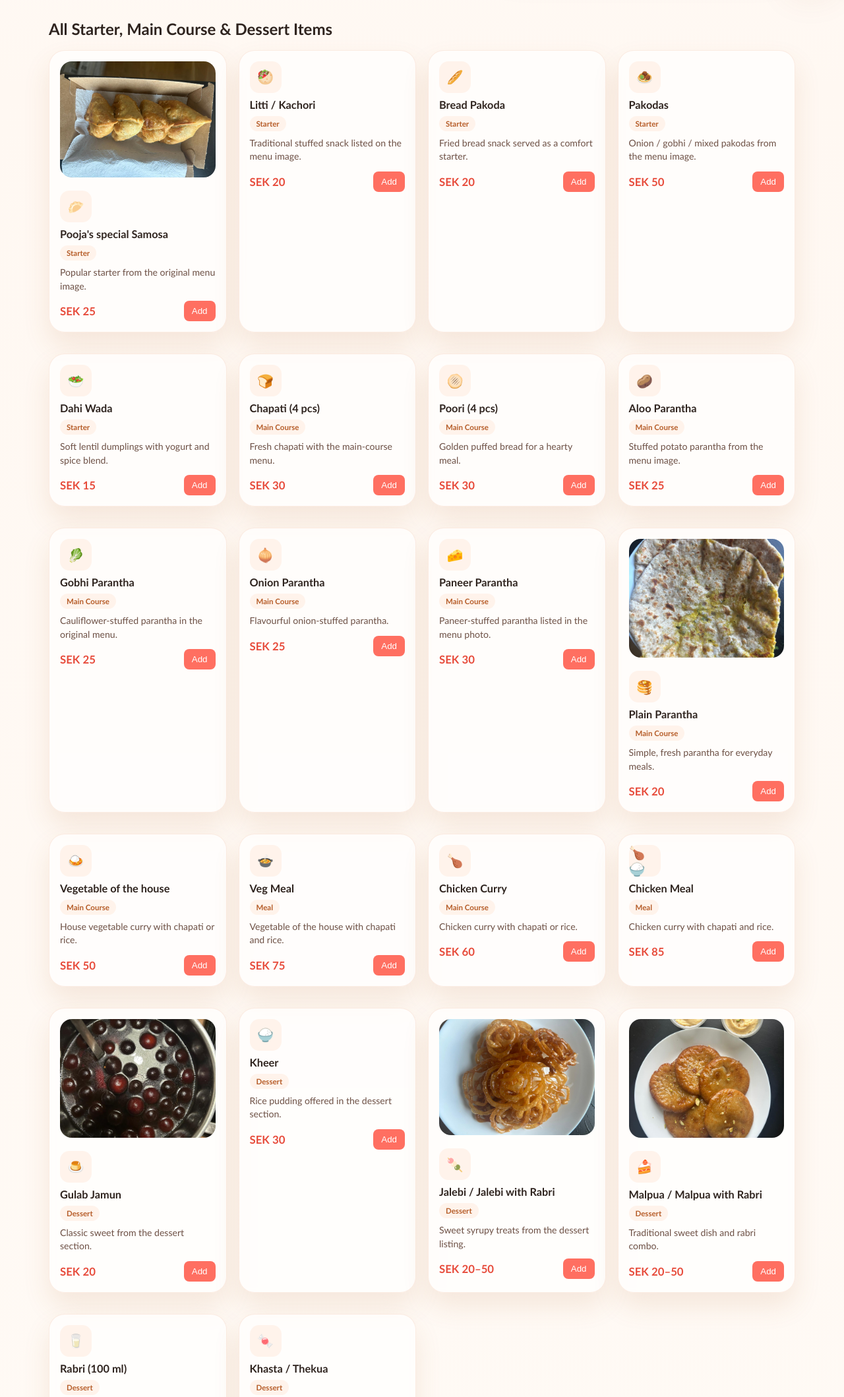
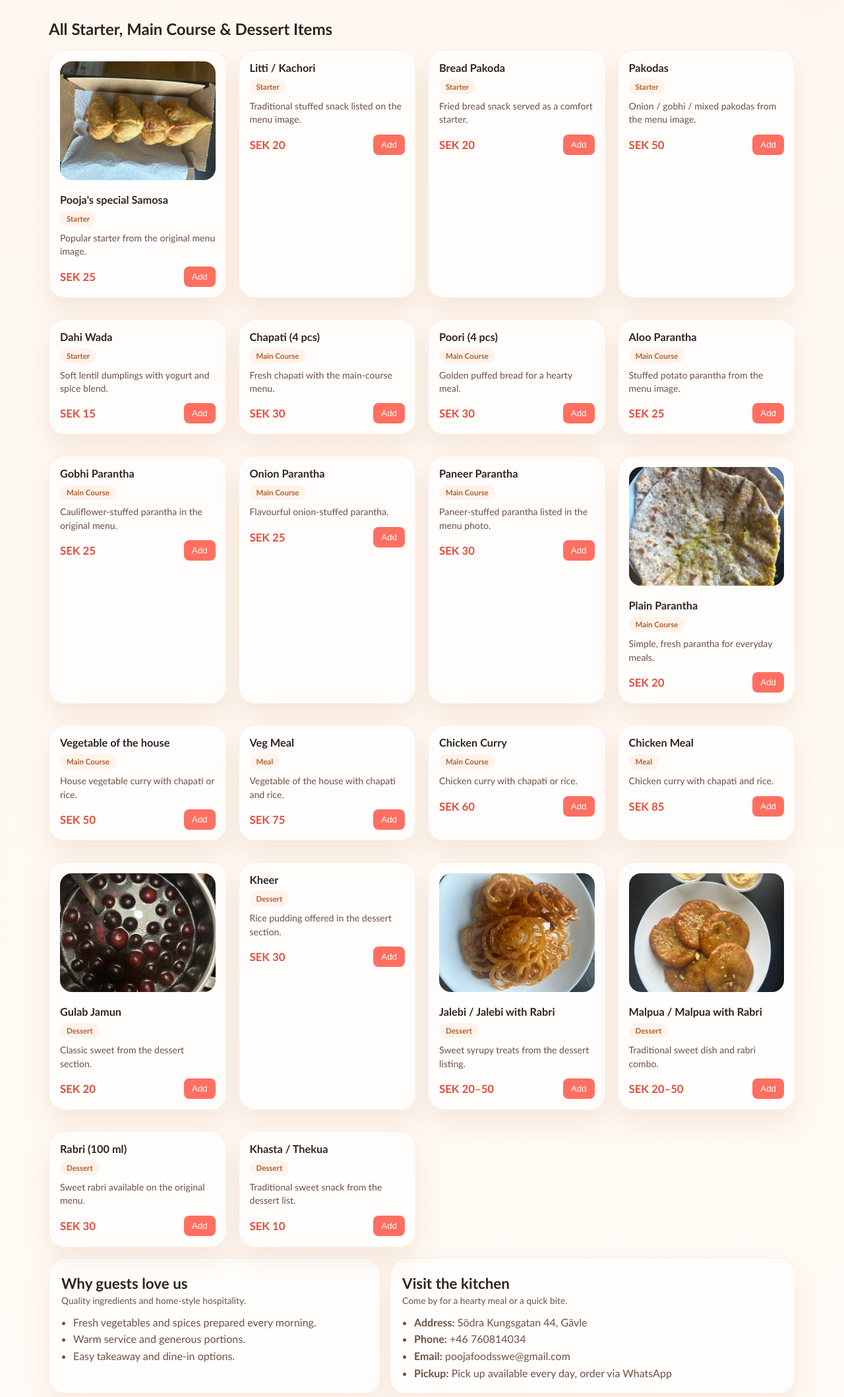
Before and after one commit to vtportal/poojafoods, a plain HTML site: page index.html in a window 1280 px wide. Shown: the part 816-2934 px from the top of the page at 66% size. Drawn offline with Linux system fonts and the light colour scheme.

Commit message:
updated menus

```diff
--- a/index.html
+++ b/index.html
@@ -240,10 +240,10 @@
 
     .menu-card img {
       width: 100%;
+      height: 180px;
       border-radius: 18px;
       object-fit: cover;
       margin-bottom: 12px;
-      max-height: 180px;
     }
 
     .menu-header {
@@ -655,7 +655,6 @@
       <div class="menu-grid" style="grid-template-columns: repeat(auto-fit, minmax(260px, 1fr)); gap: 32px 18px;">
         <div class="menu-card" style="display:flex; flex-direction:column; align-items:flex-start; gap:8px;">
           <img src="samosa.jpeg" alt="Pooja's special Samosa" />
-          <span style="display:inline-flex; align-items:center; justify-content:center; width:48px; height:48px; border-radius:14px; background:#fff3eb; font-size:1.25rem;">🥟</span>
           <div style="font-weight:700; font-size:1.02rem;">Pooja's special Samosa</div>
           <span style="background:#fff3eb; color:#b65d29; border-radius:999px; padding:5px 10px; font-size:0.72rem; font-weight:800;">Starter</span>
           <p style="margin:0; color:#6d5045; font-size:0.88rem;">Popular starter from the original menu image.</p>
@@ -665,7 +664,6 @@
           </div>
         </div>
         <div class="menu-card" style="display:flex; flex-direction:column; align-items:flex-start; gap:8px;">
-          <span style="display:inline-flex; align-items:center; justify-content:center; width:48px; height:48px; border-radius:14px; background:#fff3eb; font-size:1.25rem;">🥙</span>
           <div style="font-weight:700; font-size:1.02rem;">Litti / Kachori</div>
           <span style="background:#fff3eb; color:#b65d29; border-radius:999px; padding:5px 10px; font-size:0.72rem; font-weight:800;">Starter</span>
           <p style="margin:0; color:#6d5045; font-size:0.88rem;">Traditional stuffed snack listed on the menu image.</p>
@@ -675,7 +673,6 @@
           </div>
         </div>
         <div class="menu-card" style="display:flex; flex-direction:column; align-items:flex-start; gap:8px;">
-          <span style="display:inline-flex; align-items:center; justify-content:center; width:48px; height:48px; border-radius:14px; background:#fff3eb; font-size:1.25rem;">🥖</span>
           <div style="font-weight:700; font-size:1.02rem;">Bread Pakoda</div>
           <span style="background:#fff3eb; color:#b65d29; border-radius:999px; padding:5px 10px; font-size:0.72rem; font-weight:800;">Starter</span>
           <p style="margin:0; color:#6d5045; font-size:0.88rem;">Fried bread snack served as a comfort starter.</p>
@@ -685,7 +682,6 @@
           </div>
         </div>
         <div class="menu-card" style="display:flex; flex-direction:column; align-items:flex-start; gap:8px;">
-          <span style="display:inline-flex; align-items:center; justify-content:center; width:48px; height:48px; border-radius:14px; background:#fff3eb; font-size:1.25rem;">🧆</span>
           <div style="font-weight:700; font-size:1.02rem;">Pakodas</div>
           <span style="background:#fff3eb; color:#b65d29; border-radius:999px; padding:5px 10px; font-size:0.72rem; font-weight:800;">Starter</span>
           <p style="margin:0; color:#6d5045; font-size:0.88rem;">Onion / gobhi / mixed pakodas from the menu image.</p>
@@ -695,7 +691,6 @@
           </div>
         </div>
         <div class="menu-card" style="display:flex; flex-direction:column; align-items:flex-start; gap:8px;">
-          <span style="display:inline-flex; align-items:center; justify-content:center; width:48px; height:48px; border-radius:14px; background:#fff3eb; font-size:1.25rem;">🥗</span>
           <div style="font-weight:700; font-size:1.02rem;">Dahi Wada</div>
           <span style="background:#fff3eb; color:#b65d29; border-radius:999px; padding:5px 10px; font-size:0.72rem; font-weight:800;">Starter</span>
           <p style="margin:0; color:#6d5045; font-size:0.88rem;">Soft lentil dumplings with yogurt and spice blend.</p>
@@ -705,7 +700,6 @@
           </div>
         </div>
         <div class="menu-card" style="display:flex; flex-direction:column; align-items:flex-start; gap:8px;">
-          <span style="display:inline-flex; align-items:center; justify-content:center; width:48px; height:48px; border-radius:14px; background:#fff3eb; font-size:1.25rem;">🍞</span>
           <div style="font-weight:700; font-size:1.02rem;">Chapati (4 pcs)</div>
           <span style="background:#fff3eb; color:#b65d29; border-radius:999px; padding:5px 10px; font-size:0.72rem; font-weight:800;">Main Course</span>
           <p style="margin:0; color:#6d5045; font-size:0.88rem;">Fresh chapati with the main-course menu.</p>
@@ -715,7 +709,6 @@
           </div>
         </div>
         <div class="menu-card" style="display:flex; flex-direction:column; align-items:flex-start; gap:8px;">
-          <span style="display:inline-flex; align-items:center; justify-content:center; width:48px; height:48px; border-radius:14px; background:#fff3eb; font-size:1.25rem;">🫓</span>
           <div style="font-weight:700; font-size:1.02rem;">Poori (4 pcs)</div>
           <span style="background:#fff3eb; color:#b65d29; border-radius:999px; padding:5px 10px; font-size:0.72rem; font-weight:800;">Main Course</span>
           <p style="margin:0; color:#6d5045; font-size:0.88rem;">Golden puffed bread for a hearty meal.</p>
@@ -725,7 +718,6 @@
           </div>
         </div>
         <div class="menu-card" style="display:flex; flex-direction:column; align-items:flex-start; gap:8px;">
-          <span style="display:inline-flex; align-items:center; justify-content:center; width:48px; height:48px; border-radius:14px; background:#fff3eb; font-size:1.25rem;">🥔</span>
           <div style="font-weight:700; font-size:1.02rem;">Aloo Parantha</div>
           <span style="background:#fff3eb; color:#b65d29; border-radius:999px; padding:5px 10px; font-size:0.72rem; font-weight:800;">Main Course</span>
           <p style="margin:0; color:#6d5045; font-size:0.88rem;">Stuffed potato parantha from the menu image.</p>
@@ -735,7 +727,6 @@
           </div>
         </div>
         <div class="menu-card" style="display:flex; flex-direction:column; align-items:flex-start; gap:8px;">
-          <span style="display:inline-flex; align-items:center; justify-content:center; width:48px; height:48px; border-radius:14px; background:#fff3eb; font-size:1.25rem;">🥬</span>
           <div style="font-weight:700; font-size:1.02rem;">Gobhi Parantha</div>
           <span style="background:#fff3eb; color:#b65d29; border-radius:999px; padding:5px 10px; font-size:0.72rem; font-weight:800;">Main Course</span>
           <p style="margin:0; color:#6d5045; font-size:0.88rem;">Cauliflower-stuffed parantha in the original menu.</p>
@@ -745,7 +736,6 @@
           </div>
         </div>
         <div class="menu-card" style="display:flex; flex-direction:column; align-items:flex-start; gap:8px;">
-          <span style="display:inline-flex; align-items:center; justify-content:center; width:48px; height:48px; border-radius:14px; background:#fff3eb; font-size:1.25rem;">🧅</span>
           <div style="font-weight:700; font-size:1.02rem;">Onion Parantha</div>
           <span style="background:#fff3eb; color:#b65d29; border-radius:999px; padding:5px 10px; font-size:0.72rem; font-weight:800;">Main Course</span>
           <p style="margin:0; color:#6d5045; font-size:0.88rem;">Flavourful onion-stuffed parantha.</p>
@@ -755,7 +745,6 @@
           </div>
         </div>
         <div class="menu-card" style="display:flex; flex-direction:column; align-items:flex-start; gap:8px;">
-          <span style="display:inline-flex; align-items:center; justify-content:center; width:48px; height:48px; border-radius:14px; background:#fff3eb; font-size:1.25rem;">🧀</span>
           <div style="font-weight:700; font-size:1.02rem;">Paneer Parantha</div>
           <span style="background:#fff3eb; color:#b65d29; border-radius:999px; padding:5px 10px; font-size:0.72rem; font-weight:800;">Main Course</span>
           <p style="margin:0; color:#6d5045; font-size:0.88rem;">Paneer-stuffed parantha listed in the menu photo.</p>
@@ -766,7 +755,6 @@
         </div>
         <div class="menu-card" style="display:flex; flex-direction:column; align-items:flex-start; gap:8px;">
           <img src="paratha.jpeg" alt="Plain Parantha" />
-          <span style="display:inline-flex; align-items:center; justify-content:center; width:48px; height:48px; border-radius:14px; background:#fff3eb; font-size:1.25rem;">🥞</span>
           <div style="font-weight:700; font-size:1.02rem;">Plain Parantha</div>
           <span style="background:#fff3eb; color:#b65d29; border-radius:999px; padding:5px 10px; font-size:0.72rem; font-weight:800;">Main Course</span>
           <p style="margin:0; color:#6d5045; font-size:0.88rem;">Simple, fresh parantha for everyday meals.</p>
@@ -776,7 +764,6 @@
           </div>
         </div>
         <div class="menu-card" style="display:flex; flex-direction:column; align-items:flex-start; gap:8px;">
-          <span style="display:inline-flex; align-items:center; justify-content:center; width:48px; height:48px; border-radius:14px; background:#fff3eb; font-size:1.25rem;">🍛</span>
           <div style="font-weight:700; font-size:1.02rem;">Vegetable of the house</div>
           <span style="background:#fff3eb; color:#b65d29; border-radius:999px; padding:5px 10px; font-size:0.72rem; font-weight:800;">Main Course</span>
           <p style="margin:0; color:#6d5045; font-size:0.88rem;">House vegetable curry with chapati or rice.</p>
@@ -786,7 +773,6 @@
           </div>
         </div>
         <div class="menu-card" style="display:flex; flex-direction:column; align-items:flex-start; gap:8px;">
-          <span style="display:inline-flex; align-items:center; justify-content:center; width:48px; height:48px; border-radius:14px; background:#fff3eb; font-size:1.25rem;">🍲</span>
           <div style="font-weight:700; font-size:1.02rem;">Veg Meal</div>
           <span style="background:#fff3eb; color:#b65d29; border-radius:999px; padding:5px 10px; font-size:0.72rem; font-weight:800;">Meal</span>
           <p style="margin:0; color:#6d5045; font-size:0.88rem;">Vegetable of the house with chapati and rice.</p>
@@ -796,7 +782,6 @@
           </div>
         </div>
         <div class="menu-card" style="display:flex; flex-direction:column; align-items:flex-start; gap:8px;">
-          <span style="display:inline-flex; align-items:center; justify-content:center; width:48px; height:48px; border-radius:14px; background:#fff3eb; font-size:1.25rem;">🍗</span>
           <div style="font-weight:700; font-size:1.02rem;">Chicken Curry</div>
           <span style="background:#fff3eb; color:#b65d29; border-radius:999px; padding:5px 10px; font-size:0.72rem; font-weight:800;">Main Course</span>
           <p style="margin:0; color:#6d5045; font-size:0.88rem;">Chicken curry with chapati or rice.</p>
@@ -806,7 +791,6 @@
           </div>
         </div>
         <div class="menu-card" style="display:flex; flex-direction:column; align-items:flex-start; gap:8px;">
-          <span style="display:inline-flex; align-items:center; justify-content:center; width:48px; height:48px; border-radius:14px; background:#fff3eb; font-size:1.25rem;">🍗🍚</span>
           <div style="font-weight:700; font-size:1.02rem;">Chicken Meal</div>
           <span style="background:#fff3eb; color:#b65d29; border-radius:999px; padding:5px 10px; font-size:0.72rem; font-weight:800;">Meal</span>
           <p style="margin:0; color:#6d5045; font-size:0.88rem;">Chicken curry with chapati and rice.</p>
@@ -817,7 +801,6 @@
         </div>
         <div class="menu-card" style="display:flex; flex-direction:column; align-items:flex-start; gap:8px;">
           <img src="jamun.jpeg" alt="Gulab Jamun" />
-          <span style="display:inline-flex; align-items:center; justify-content:center; width:48px; height:48px; border-radius:14px; background:#fff3eb; font-size:1.25rem;">🍮</span>
           <div style="font-weight:700; font-size:1.02rem;">Gulab Jamun</div>
           <span style="background:#fff3eb; color:#b65d29; border-radius:999px; padding:5px 10px; font-size:0.72rem; font-weight:800;">Dessert</span>
           <p style="margin:0; color:#6d5045; font-size:0.88rem;">Classic sweet from the dessert section.</p>
@@ -827,7 +810,6 @@
           </div>
         </div>
         <div class="menu-card" style="display:flex; flex-direction:column; align-items:flex-start; gap:8px;">
-          <span style="display:inline-flex; align-items:center; justify-content:center; width:48px; height:48px; border-radius:14px; background:#fff3eb; font-size:1.25rem;">🍚</span>
           <div style="font-weight:700; font-size:1.02rem;">Kheer</div>
           <span style="background:#fff3eb; color:#b65d29; border-radius:999px; padding:5px 10px; font-size:0.72rem; font-weight:800;">Dessert</span>
           <p style="margin:0; color:#6d5045; font-size:0.88rem;">Rice pudding offered in the dessert section.</p>
@@ -838,7 +820,6 @@
         </div>
         <div class="menu-card" style="display:flex; flex-direction:column; align-items:flex-start; gap:8px;">
           <img src="jalebi.jpeg" alt="Jalebi" />
-          <span style="display:inline-flex; align-items:center; justify-content:center; width:48px; height:48px; border-radius:14px; background:#fff3eb; font-size:1.25rem;">🍡</span>
           <div style="font-weight:700; font-size:1.02rem;">Jalebi / Jalebi with Rabri</div>
           <span style="background:#fff3eb; color:#b65d29; border-radius:999px; padding:5px 10px; font-size:0.72rem; font-weight:800;">Dessert</span>
           <p style="margin:0; color:#6d5045; font-size:0.88rem;">Sweet syrupy treats from the dessert listing.</p>
@@ -849,7 +830,6 @@
         </div>
         <div class="menu-card" style="display:flex; flex-direction:column; align-items:flex-start; gap:8px;">
           <img src="malpua.jpeg" alt="Malpua" />
-          <span style="display:inline-flex; align-items:center; justify-content:center; width:48px; height:48px; border-radius:14px; background:#fff3eb; font-size:1.25rem;">🍰</span>
           <div style="font-weight:700; font-size:1.02rem;">Malpua / Malpua with Rabri</div>
           <span style="background:#fff3eb; color:#b65d29; border-radius:999px; padding:5px 10px; font-size:0.72rem; font-weight:800;">Dessert</span>
           <p style="margin:0; color:#6d5045; font-size:0.88rem;">Traditional sweet dish and rabri combo.</p>
@@ -859,7 +839,6 @@
           </div>
         </div>
         <div class="menu-card" style="display:flex; flex-direction:column; align-items:flex-start; gap:8px;">
-          <span style="display:inline-flex; align-items:center; justify-content:center; width:48px; height:48px; border-radius:14px; background:#fff3eb; font-size:1.25rem;">🥛</span>
           <div style="font-weight:700; font-size:1.02rem;">Rabri (100 ml)</div>
           <span style="background:#fff3eb; color:#b65d29; border-radius:999px; padding:5px 10px; font-size:0.72rem; font-weight:800;">Dessert</span>
           <p style="margin:0; color:#6d5045; font-size:0.88rem;">Sweet rabri available on the original menu.</p>
@@ -869,7 +848,6 @@
           </div>
         </div>
         <div class="menu-card" style="display:flex; flex-direction:column; align-items:flex-start; gap:8px;">
-          <span style="display:inline-flex; align-items:center; justify-content:center; width:48px; height:48px; border-radius:14px; background:#fff3eb; font-size:1.25rem;">🍬</span>
           <div style="font-weight:700; font-size:1.02rem;">Khasta / Thekua</div>
           <span style="background:#fff3eb; color:#b65d29; border-radius:999px; padding:5px 10px; font-size:0.72rem; font-weight:800;">Dessert</span>
           <p style="margin:0; color:#6d5045; font-size:0.88rem;">Traditional sweet snack from the dessert list.</p>
```
